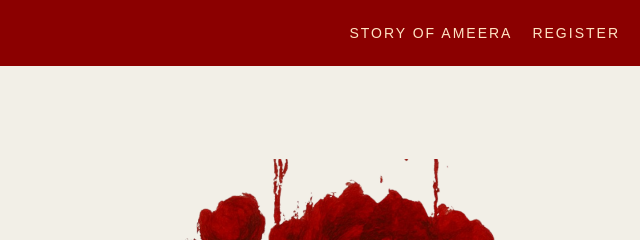
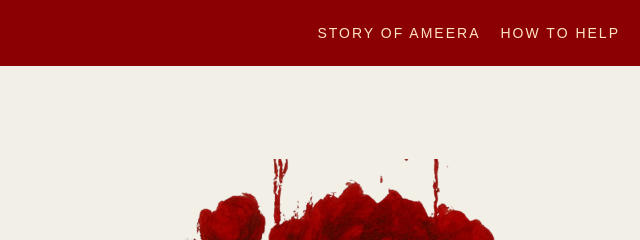
Before and after one commit to Solarahamza/No-Shame-Webpage, a plain HTML site: page Register.html in a window 1280 px wide. Shown: the top 240 px of the page, 640-1280 px from the left. Drawn offline with Linux system fonts and the light colour scheme.

Commit message:
fixed a link

```diff
--- a/Register.html
+++ b/Register.html
@@ -138,7 +138,7 @@
 </a>
     <div class="nav-links">
         <a href="index.html">Story of Ameera</a>
-        <a href="Register.html">Register</a>
+        <a href="help.html">How To Help</a>
     </div>
 </nav>
 </body>
```
Also changed, not shown: help.html (+1 -2 lines).
